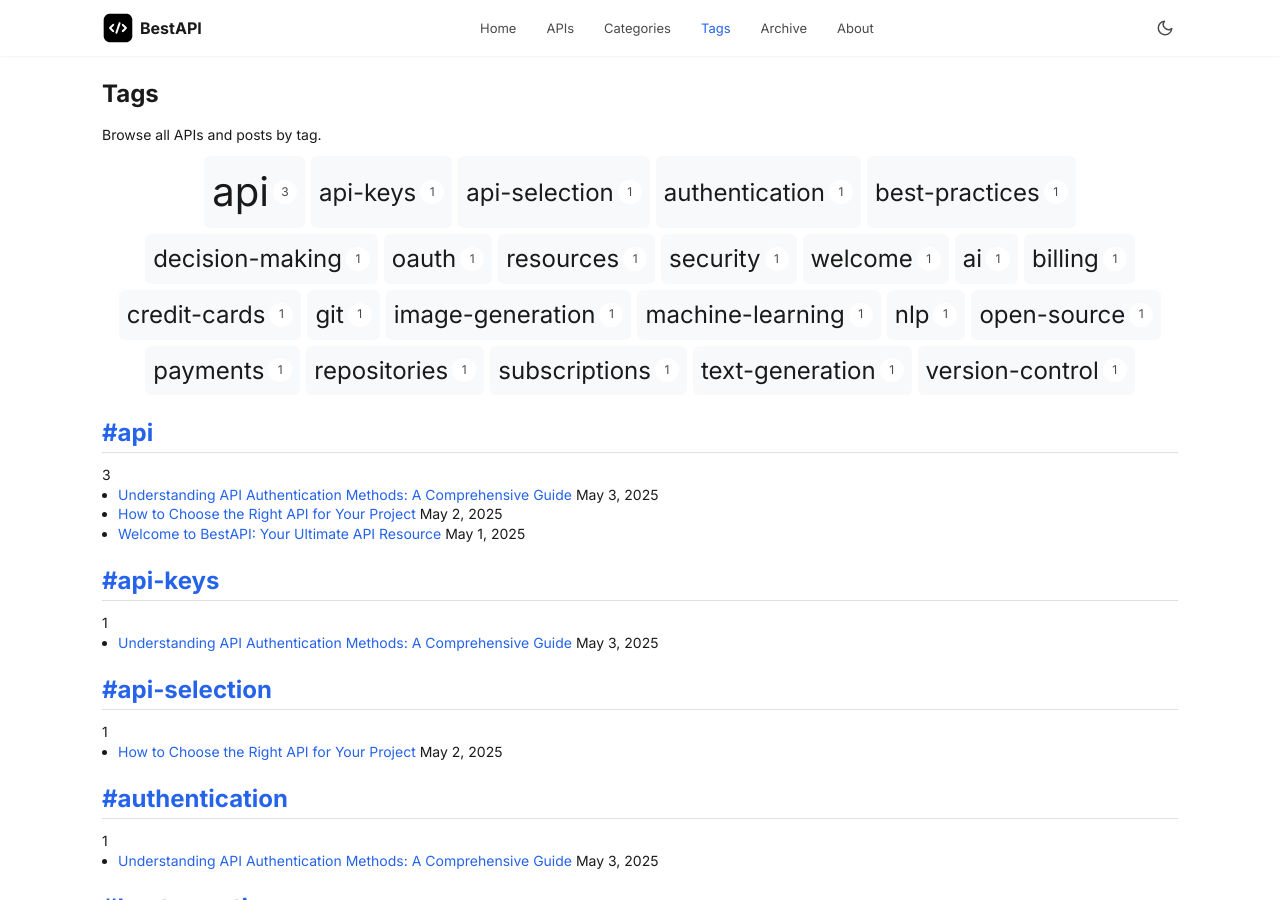
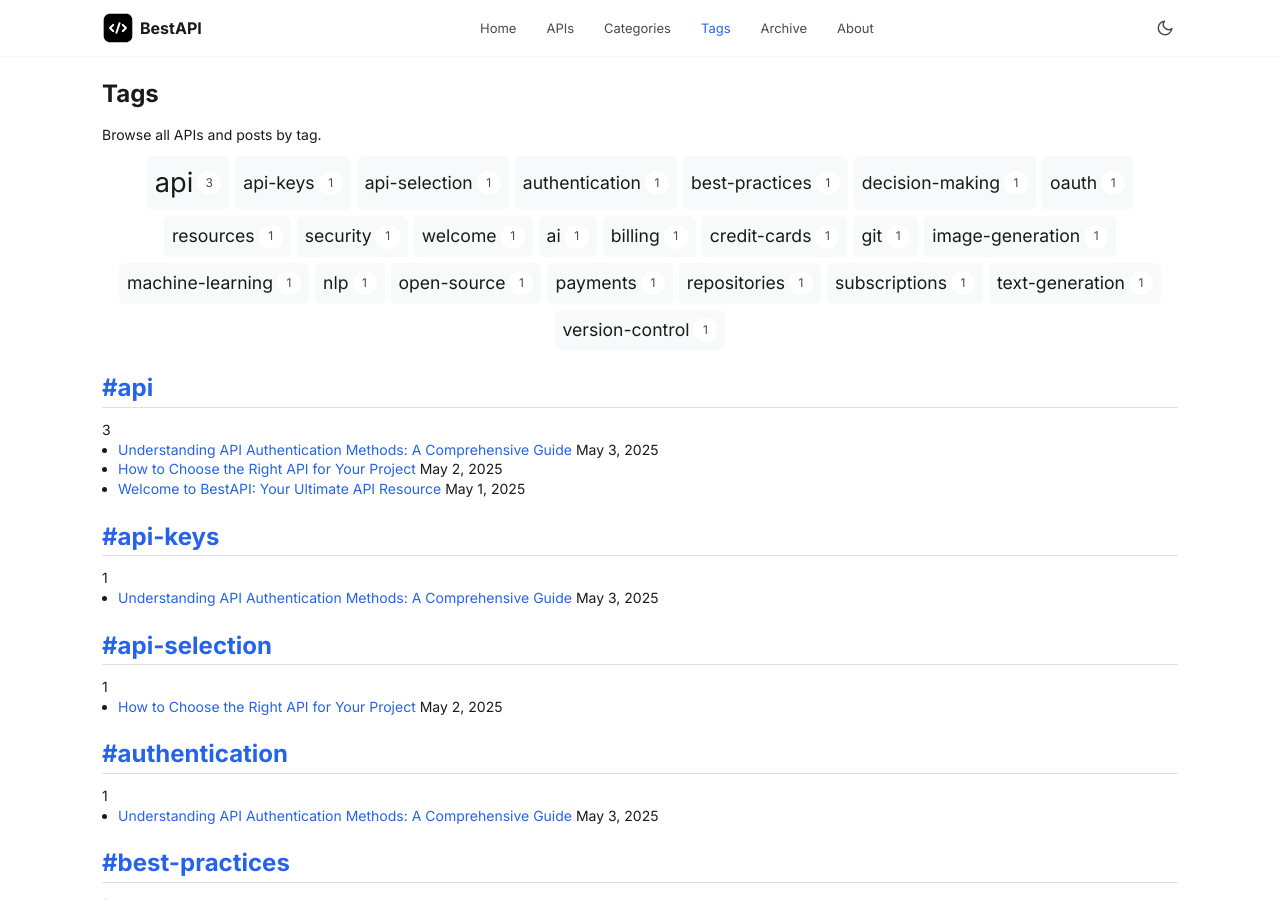
Before and after one commit to BestAPI/bestapi.github.io, a Jekyll site: the page built from pages/tags.html, in a window 1280 px wide and 900 px high. Built offline with Jekyll 4.4.1, drawn with Linux system fonts in a browser that asks for light colours.

Commit message:
fix: Adjust font size calculation for tag cloud items for better readability

```diff
--- a/pages/tags.html
+++ b/pages/tags.html
@@ -12,7 +12,7 @@ permalink: /tags/
     {% for tag in tags %}
       {% assign tag_name = tag | first %}
       {% assign posts = tag | last %}
-      <a href="#{{ tag_name | slugify }}" class="tag-cloud-item" style="font-size: {{ posts.size | times: 0.5 | plus: 1 }}rem;">
+      <a href="#{{ tag_name | slugify }}" class="tag-cloud-item" style="font-size: {{ posts.size | times: 0.3 | plus: 0.8 }}rem">
         {{ tag_name }}
         <span class="tag-count">{{ posts.size }}</span>
       </a>
@@ -29,7 +29,7 @@ permalink: /tags/
     {% for tag in api_tags %}
       {% if tag %}
         {% assign tagged_apis = site.apis | where_exp: "api", "api.tags contains tag" %}
-        <a href="#{{ tag | slugify }}" class="tag-cloud-item" style="font-size: {{ tagged_apis.size | times: 0.5 | plus: 1 }}rem;">
+        <a href="#{{ tag | slugify }}" class="tag-cloud-item" style="font-size: {{ tagged_apis.size | times: 0.3 | plus: 0.8 }}rem">
           {{ tag }}
           <span class="tag-count">{{ tagged_apis.size }}</span>
         </a>
```
